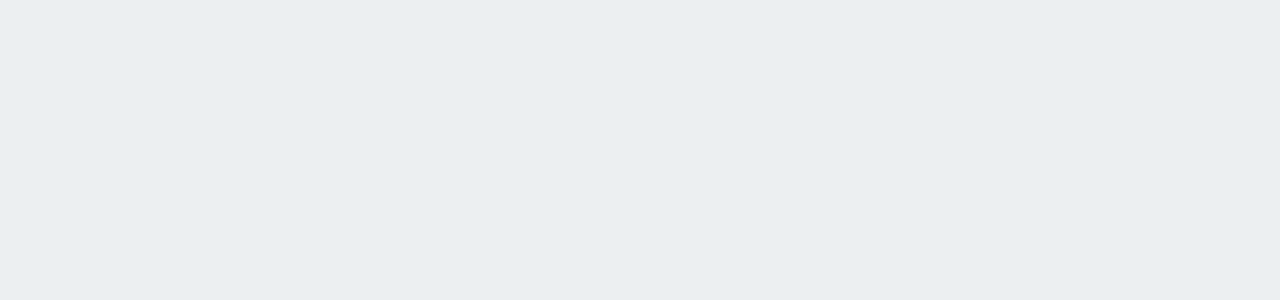
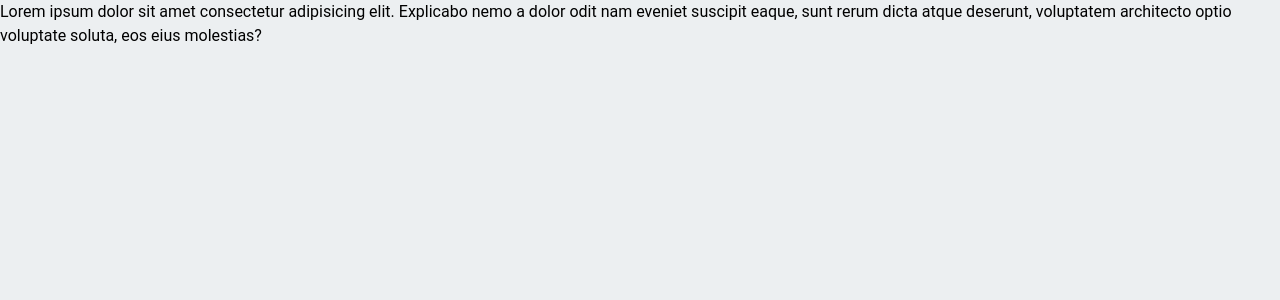
Before and after one commit to gaworcrack/tot, a React (Vite) app: page /informasi-cuaca in a window 1280 px wide. Before the commit this address had no page. Shown: the top 300 px of the page. Built offline with nearby package versions, Linux system fonts and the light colour scheme.

Commit message:
add:informasi cuaca

```diff
--- a/src/App.jsx
+++ b/src/App.jsx
@@ -2,6 +2,7 @@ import React from 'react';
 import HomePage from './pages/home/HomePage';
 import { BrowserRouter, Route, Routes } from 'react-router-dom';
 import GempaUpdate from './pages/informasi-gempa/gempa-update/GempaUpdate';
+import InformasiCuaca from './pages/informasi-cuaca/InformasiCuaca';
 
 const App = () => {
   return (
@@ -16,6 +17,10 @@ const App = () => {
             path="/informasi-gempa"
             element={<GempaUpdate />}
           />
+          <Route
+            path="/informasi-cuaca"
+            element={<InformasiCuaca />}
+          />
         </Routes>
       </BrowserRouter>
     </>
--- a/src/pages/home/HomePage.jsx
+++ b/src/pages/home/HomePage.jsx
@@ -15,7 +15,7 @@ const HomePage = () => {
       id: 2,
       image: '/public/assets/images/cuaca.png',
       title: 'Informasi Cuaca',
-      href: '/',
+      href: '/informasi-cuaca',
     },
   ];
   return (
--- a/src/pages/home/_partials/Menu.jsx
+++ b/src/pages/home/_partials/Menu.jsx
@@ -6,7 +6,7 @@ const Menu = ({ image, title }) => {
     <>
       <div className="flex items-center justify-center w-full">
         <Button
-          className="flex flex-col items-center justify-center w-full p-2 text-lg font-bold text-black capitalize capi"
+          className="flex flex-col items-center justify-center w-full p-2 text-lg font-bold text-black capitalize"
           color="white"
         >
           <img
--- /dev/null
+++ b/src/pages/informasi-cuaca/InformasiCuaca.jsx
@@ -0,0 +1,16 @@
+import React from 'react';
+
+const InformasiCuaca = () => {
+  return (
+    <>
+      <div>
+        Lorem ipsum dolor sit amet consectetur adipisicing elit. Explicabo nemo
+        a dolor odit nam eveniet suscipit eaque, sunt rerum dicta atque
+        deserunt, voluptatem architecto optio voluptate soluta, eos eius
+        molestias?
+      </div>
+    </>
+  );
+};
+
+export default InformasiCuaca;
--- a/src/pages/informasi-gempa/gempa-update/GempaUpdate.jsx
+++ b/src/pages/informasi-gempa/gempa-update/GempaUpdate.jsx
@@ -10,7 +10,8 @@ import GempaDirasakan from './_partials/GempaDirasakan';
 
 const GempaUpdate = () => {
   const baseURL = 'https://data.bmkg.go.id/DataMKG/TEWS/';
-  const [gempaTerkini, setGempaTerkini] = useState('');
+  const [gempaTerkini, setGempaTerkini] = useState(null);
+  const [loading, setLoading] = useState(true);
   useEffect(() => {
     const fetchGempa = async () => {
       try {
@@ -18,8 +19,12 @@ const GempaUpdate = () => {
           'https://data.bmkg.go.id/DataMKG/TEWS/autogempa.json'
         );
         setGempaTerkini(response.data.Infogempa.gempa);
+        console.log(response.data.Infogempa.gempa);
+        setLoading(false);
       } catch (errors) {
-        console.errors('Error fetch data:', errors);
+        console.error('Error fetch data:', errors);
+        console.error('Error fetching data:', errors.response);
+        setLoading(false);
       }
     };
     fetchGempa();
@@ -45,6 +50,11 @@ const GempaUpdate = () => {
             </div>
 
             <div className="my-5 text-black">
+              {loading ? (
+                <div className="text-center">
+                  <p>Loading data gempa...</p>
+                </div>
+              ) : gempaTerkini ? (
                 <div className="flex flex-col">
                   <span className="flex items-center gap-2 text-base font-medium ">
                     <span className="p-2 text-white bg-red-700 rounded-lg">
@@ -110,7 +120,9 @@ const GempaUpdate = () => {
                   </span>
                   <hr className="my-2 border border-gray-400" />
                   <span className="text-base font-medium">Bujur</span>
-                <span className="text-lg font-bold">{gempaTerkini.Bujur}</span>
+                  <span className="text-lg font-bold">
+                    {gempaTerkini.Bujur}
+                  </span>
                   <hr className="my-2 border border-gray-400" />
 
                   <span className="text-base font-medium">Potensi</span>
@@ -136,6 +148,11 @@ const GempaUpdate = () => {
                   </span>
                   <hr className="my-2 border border-gray-400" />
                 </div>
+              ) : (
+                <div className="text-center text-red-500">
+                  <p>Data gempa tidak tersedia.</p>
+                </div>
+              )}
             </div>
           </Card>
 
```
Lines whose indentation alone changed are shown as unchanged.
